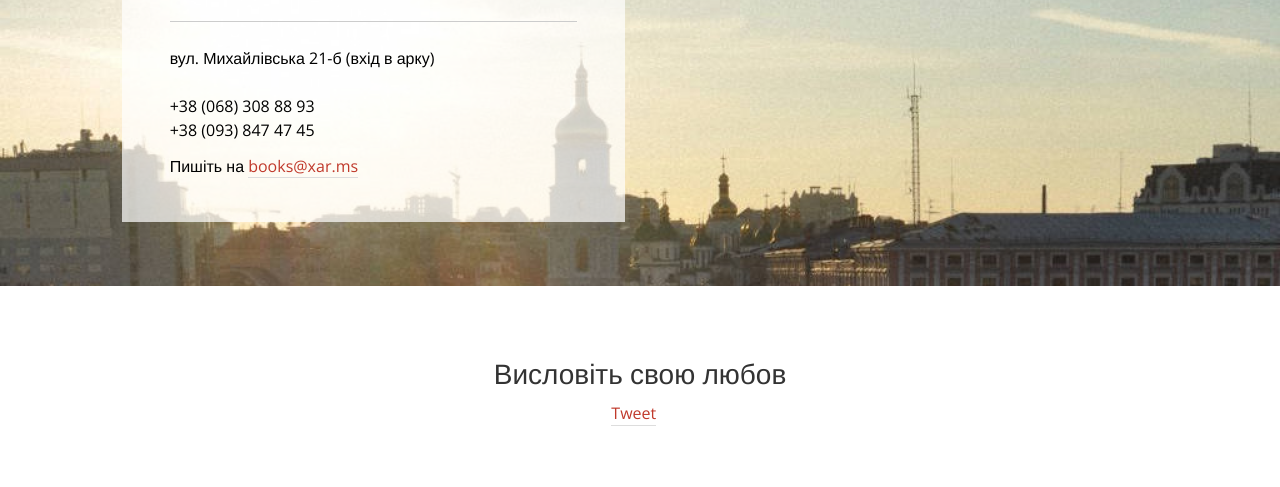
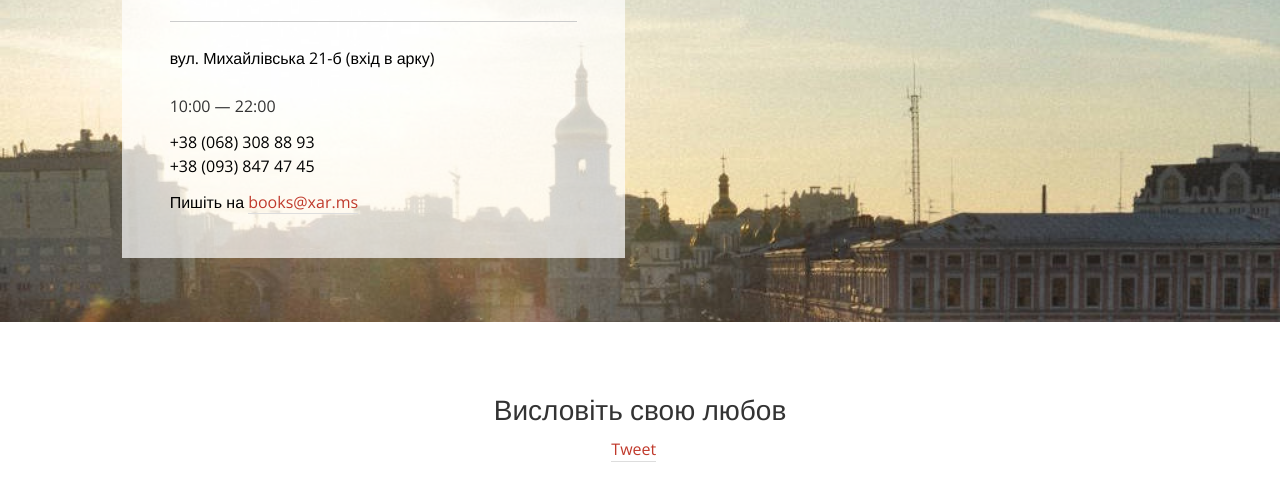
Before and after one commit to melkosofter/xarms, a plain HTML site: page index.html in a window 1280 px wide. Shown: the part 4604-5091 px from the top of the page. Drawn offline with nearby package versions, Linux system fonts and the light colour scheme; some packages are replaced by stand-ins of ours.

Commit message:
Added time

```diff
--- a/index.html
+++ b/index.html
@@ -229,6 +229,7 @@
             </p><p>
             <address class="contacts">вул. Михайлівська 21-б (вхід в арку)</address>
             </p>
+            <p>10:00 — 22:00</p>
             <p class="contacts">+38 (068) 308 88 93<br>
             +38 (093) 847 47 45</p>
             <p class="contacts">Пишіть  на <a href="mailto:books@xar.ms">books@xar.ms</a></p>
```
